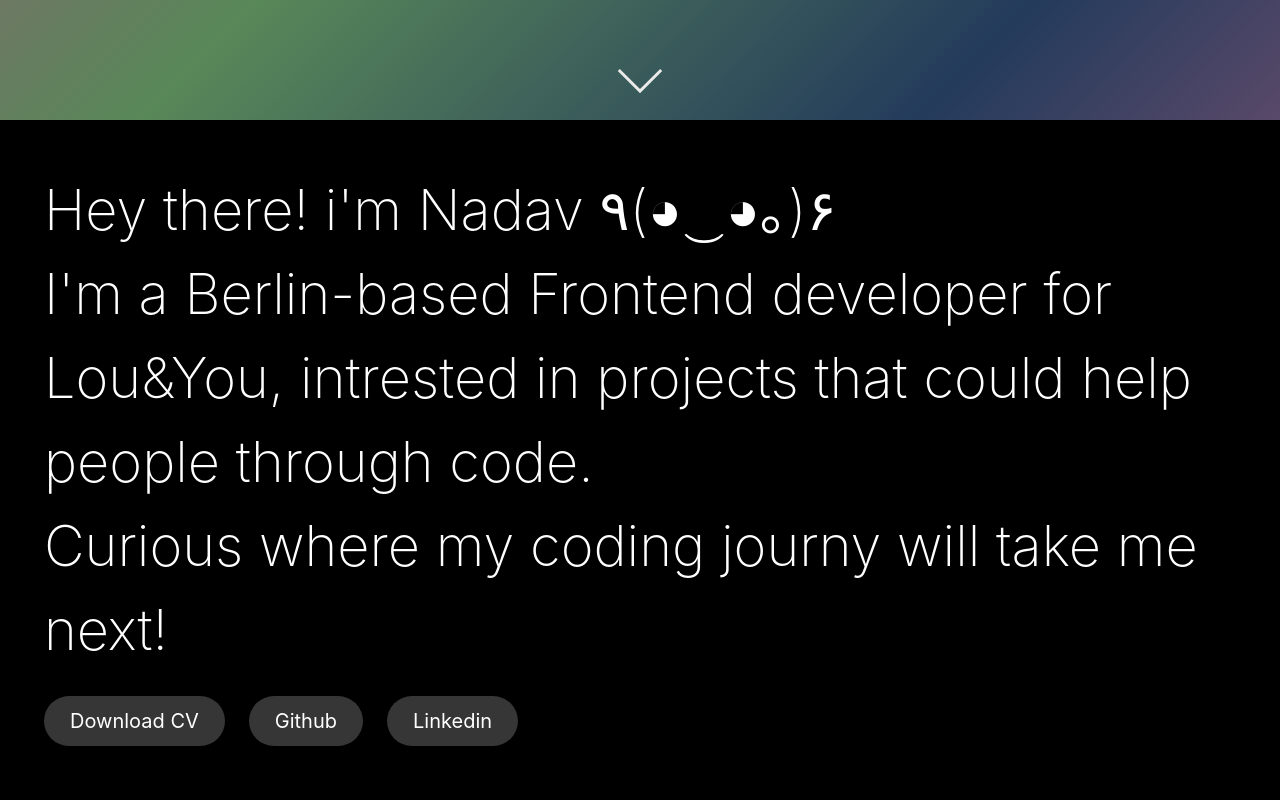
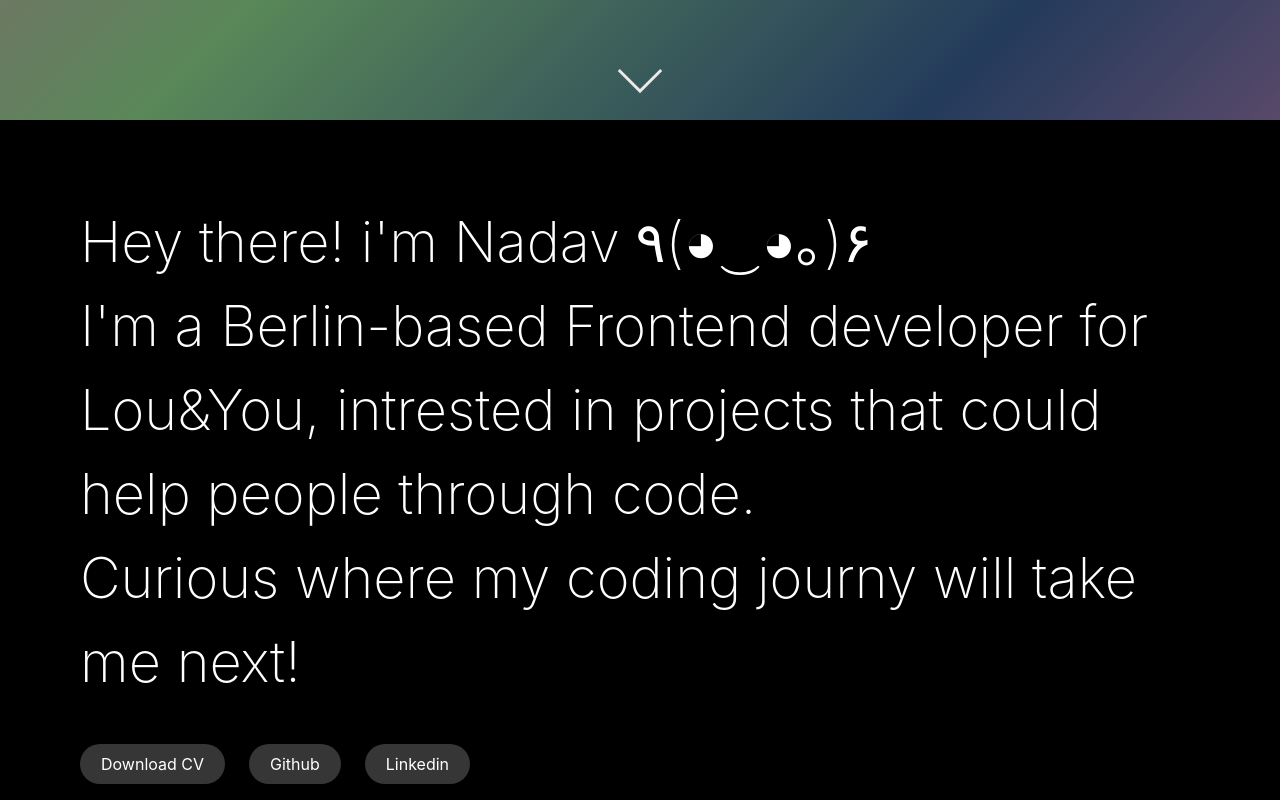
Before and after one commit to gene4/portfolio, a Next.js app: page / in a window 1280 px wide. Shown: the part 680-1480 px from the top of the page. Built offline with nearby package versions, Linux system fonts and the light colour scheme.

Commit message:
style update

```diff
--- a/components/Projects.js
+++ b/components/Projects.js
@@ -99,13 +99,12 @@ function Projects() {
                         <br /> This audio player connects to the Soundcloud API
                         and uses it to stream audio. view track details, create
                         a custom playlist, and share what they are listening to
-                        on social media.
-                        <br /> This full-stack app has a registration/login
-                        feature with password encryption, and uses React with
-                        Redux, Node.js/Express and Postgres SQL for handling the
-                        database.
-                        <br /> This project was selected by the Spiced Academy
-                        staff to be showcased on their website and social media.
+                        on social media. This full-stack app has a
+                        registration/login feature with password encryption, and
+                        uses React with Redux, Node.js/Express and Postgres SQL
+                        for handling the database. This project was selected by
+                        the Spiced Academy staff to be showcased on their
+                        website and social media.
                     </p>
                     <a
                         rel="noreferrer"
@@ -246,7 +245,8 @@ function Projects() {
                     <h2 className="my-5">Navot Miller</h2>
                     <p>
                         A react-based simple protfolio for artist and bestie
-                        Navot Miller (he insisted on a carusel ¯\_(ツ)_/¯).
+                        Navot Miller, with an image carousele and responsive
+                        navigation.
                     </p>
                     <a
                         rel="noreferrer"
--- a/pages/index.js
+++ b/pages/index.js
@@ -90,11 +90,11 @@ export default function Home() {
                     in projects that could help people through code. <br />
                     Curious where my coding journy will take me next!
                 </motion.p>
-                <div>
+                <div className="my-4">
                     <a
                         target="_blank"
                         download
-                        className="button is-medium my-5 is-dark is-rounded"
+                        className="button  my-5 is-dark is-rounded"
                         href="/Nadav-Kirsh-CV.pdf"
                     >
                         Download CV
@@ -102,7 +102,7 @@ export default function Home() {
                     <a
                         rel="noreferrer"
                         target={"_blank"}
-                        className="button m-5 is-medium is-dark is-rounded"
+                        className="button m-5  is-dark is-rounded"
                         href="https://github.com/gene4"
                     >
                         Github
@@ -110,7 +110,7 @@ export default function Home() {
                     <a
                         rel="noreferrer"
                         target={"_blank"}
-                        className="button is-medium my-5 is-dark is-rounded"
+                        className="button  my-5 is-dark is-rounded"
                         href="https://www.linkedin.com/in/nadavkirsh/"
                     >
                         Linkedin
--- a/styles/Home.module.scss
+++ b/styles/Home.module.scss
@@ -35,6 +35,7 @@
 
 .section_2 {
     position: relative;
+    padding: 5rem !important;
     background-color: black !important;
     color: #eaeaea;
     z-index: 4;
```
